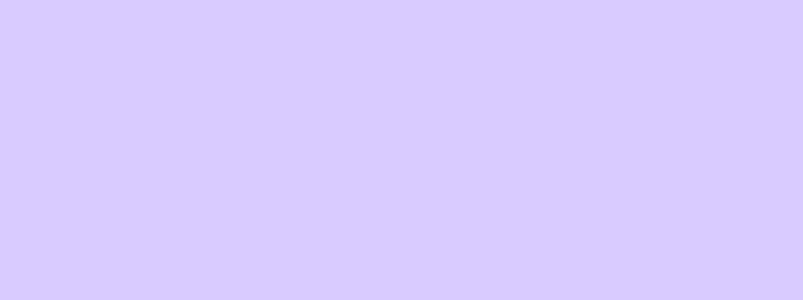
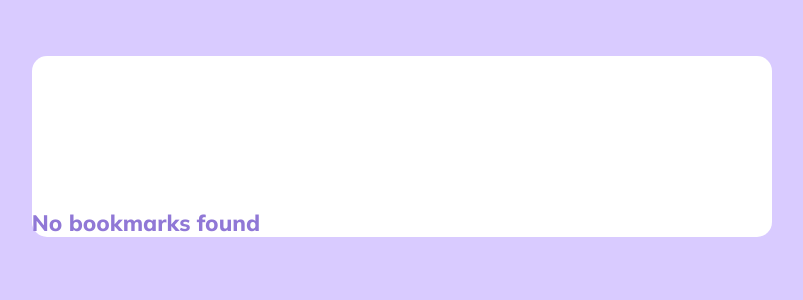
Before and after one commit to Natasha-A/WordFinder, a React (Create React App) app in the folder finalproject-app/: page /bookmarks in a window 1280 px wide. Before the commit this address had no page. Shown: the top 300 px of the page, without its empty margins (238-1041 px from the left). Built offline with nearby package versions, Linux system fonts and the light colour scheme.

Commit message:
bookmarks component complete

```diff
--- a/finalproject-app/src/App.js
+++ b/finalproject-app/src/App.js
@@ -1,6 +1,6 @@
 import axios from "axios";
 import {BrowserRouter, Routes, Route, Link} from 'react-router-dom';
-//import Bookmarks from "./components/Bookmarks.js";
+import Bookmarks from "./components/Bookmarks.js";
 import Homepage from './components/Homepage.js';
 import Dictionary from './components/Dictionary.js';
 import Container from 'react-bootstrap/Container';
@@ -8,6 +8,8 @@ import './styles.scss';
 import {useState, useEffect} from 'react';
 
 function App() {
+  // practice hook
+  const [data, setData] = useState('');
 
   // store bookmark state in the state as an array
   const [bookmarks, setBookmarks] = useState(JSON.parse(localStorage.getItem('bookmarks')) || '' );
@@ -17,7 +19,6 @@ function App() {
     localStorage.setItem('bookmarks', JSON.stringify(bookmarks));
   }, [bookmarks]);
 
-  console.log(bookmarks);
   // add bookmark to bookmarks, update state by passing definitions from 'Definitions.js comp'
   // store old state using oldBookmarks and update value
   const addBookmark = (word, definitions) => setBookmarks(oldBookmarks => ({...oldBookmarks, [word] : definitions
@@ -31,13 +32,17 @@ function App() {
     return temp; // gets passed as the new state
   })
 
+  // practice passing data to child
+  const parentToChild = () => {
+    setData("This is a parent comp to child comp");
+  }
   return (
     <div>
       <Container className='text-center p-4 mt-4'>
-      <Container className="m-12 .container-lg mt-2" Style="width: 70%;">
+      <Container className="xs-12 sm-8 md-5 lg-3 m-12 .container-lg mt-2" Style="width: 70%;">
       <Routes>
-          <Route path='/' element={<Homepage />}/>
-           {/*<Route exact path='/bookmarks' element={<Bookmarks />} />*/}
+          <Route path='/' element={<Homepage parentToChild={data}/>}/>
+           <Route exact path='/bookmarks' element={<Bookmarks bookmarks={bookmarks} />} />
             <Route path="/search/:word" element={<Dictionary bookmarks={bookmarks} addBookmark={addBookmark} removeBookmark={removeBookmark}/>}/>
         </Routes>
         </Container>
--- a/finalproject-app/src/components/Bookmarks.js
+++ b/finalproject-app/src/components/Bookmarks.js
@@ -1,24 +1,40 @@
-import axios from "axios";
-import { useState, useEffect } from "react";
-/*
-function Bookmarks() {
-  const[bookmarks, setBookmarks]=useState({
-    'pretty':[]
-  });
+import { useState, useEffect, Fragment } from 'react';
+import Container from 'react-bootstrap/Container';
+import Stack from 'react-bootstrap/Stack';
+import { BsSearch } from "react-icons/bs";
+import { BsArrowLeftShort } from "react-icons/bs";
+import Button from 'react-bootstrap/Button';
+import { useParams, useNavigate } from 'react-router-dom';
+import axios from 'axios';
+import Spinner from 'react-bootstrap/Spinner'
+import "../styles.scss";
+import { Link } from 'react-router-dom';
 
-  const getBookmark=(word, definitions) => setBookmarks(oBookmarks => ({oBookmarks, [word]: definitions}))
+const Bookmarks = ({ bookmarks }) => {
+  return (
+    <section>
+        <Stack className=" pb-2 justify-content-between b" direction="horizontal">
+        <Link to="/">
+          <Button className="btn customButton" Style="font-size:2em">
+            <BsArrowLeftShort/>
+          </Button>
+        </Link>
+      </Stack>
+      <h2 className="pt-3" Style="color: white; font-weight:900">Bookmarks</h2>
 
-  const deleteBookmark = word => setBookmarks(oBookmarks => {
-    const copy = {oBookmarks};
-    delete copy[word];
-    return copy;
-  })
+      {
+        !!Object.keys(bookmarks).length ? // check if bookmarks exist
+          Object.keys(bookmarks).map(b =>
+            <Link Style="text-decoration:none" to={`/search/${b}`}>
+            <Container key={b} className="customCard justify-content-between border mt-4 p-4 h-50 font-weight-bolder shadow" direction="horizontal" Style="align-items: center; background-color: white; text-transform: capitalize; font-size: 1.2em; font-weight:900; color: #9078D6;">
+            {b}
+            </Container>
+          </Link>)
+          : <h3 Style="margin-top: 1.4em; font-size: 1.4em; font-weight:900; color: #9078D6; align:center">No bookmarks found</h3>
 
-  return (
-    <div>
-        <h1 className="mb-3">Bookmarks</h1>
-    </div>
+      }
+    </section>
   );
 }
 
-export default Bookmarks;*/
+export default Bookmarks;
--- a/finalproject-app/src/components/Dictionary.js
+++ b/finalproject-app/src/components/Dictionary.js
@@ -24,13 +24,11 @@ const Dictionary=({bookmarks,addBookmark, removeBookmark}) => {
 
   console.log(definitions);
   // called every time value we are observing the values - on load
-  useEffect(() => {
-    const fetchDefinition = async () => {
-      try {
-        const resp = await axios.get(`https://api.dictionaryapi.dev/api/v2/entries/en/${word}`);
-        setDefintions(resp.data);
+
+  const updateState = data => {
+          setDefintions(data);
           // set phonetics value
-        const phonetics = resp.data[0].phonetics;
+          const phonetics = data[0].phonetics;
           if(!phonetics.length) return; // if no audio exists, no return value
           var url = phonetics[0].audio.replace('//ssl', 'https://ssl');
 
@@ -40,13 +38,23 @@ const Dictionary=({bookmarks,addBookmark, removeBookmark}) => {
          }
 
           setAudio(new Audio(url));
+  }
+
+  useEffect(() => {
+    const fetchDefinition = async () => {
+      try {
+        const resp = await axios.get(`https://api.dictionaryapi.dev/api/v2/entries/en/${word}`);
+        updateState(resp.data);
 
       } catch(err) {
         setExist(false);
         console.log(err);
       }
     }
-    fetchDefinition();
+
+    if (!isBookmarked) fetchDefinition()
+    else updateState(bookmarks[word])
+
   }, []);
 
 
--- a/finalproject-app/src/components/Homepage.js
+++ b/finalproject-app/src/components/Homepage.js
@@ -8,28 +8,29 @@ import Button from "react-bootstrap/Button";
 import Stack from "react-bootstrap/Stack";
 import { useState } from 'react';
 import { useNavigate } from 'react-router-dom';
+import { Link } from 'react-router-dom';
+import Bookmarks from "./Bookmarks";
 
-function Homepage() {
+function Homepage( { parentToChild }) {
   {/*useState for word input field rendering*/}
   const [word, setWord] = useState("");
   const navigate = useNavigate();
 
+  console.log(parentToChild);
   const handleSubmit = (event) => {
   event.preventDefault(); // prevents from refreshing screen
-  console.log(word)
 
   // error checking for word input
   // i.e.) check if word exists and has no spaces
   const trimmedWord = word.trim().toLowerCase();
   if (!trimmedWord || (trimmedWord.split(' ').length > 1)) return;
-  navigate(`/search/${word}`); // push the value to defintions comp
+  navigate(`/search/${trimmedWord}`); // push the value to defintions comp
 
   }
 
   return (
      <div>
           <img src="/assets/bookIcon.png"/>
-
           {/* Title */}
           <h1 className="mb-3"Style="color:white"> Word Finder</h1>
 
@@ -62,12 +63,12 @@ function Homepage() {
             </section>
 
             {/* Bookmarks */}
-            <section className="border p-4 mt-4 h-50 font-weight-bold font-weight-bolder shadow customCard">
-              <h2 Style="color: #9078D6">Bookmarks</h2>
-              <div id="bookmarks">
-              <b>Bookmark 1</b>
-              <p><b>Bookmark 2</b></p>
-              </div>
+            <section className="border p-4 mt-4 h-50 font-weight-bold font-weight-bolder shadow ">
+            <div>{parentToChild}</div>
+
+              <Link to="/bookmarks">
+                <Button Style="align-self:right">View All</Button>
+              </Link>
             </section>
           </Stack>
       </div>
--- a/finalproject-app/src/styles.scss
+++ b/finalproject-app/src/styles.scss
@@ -100,13 +100,15 @@ section {
   outline: none;
   box-shadow: none;
   border: none;
+  border-style: none;
 
 }
 
 .btn:active {
   outline: none;
-  box-shadow: none;
-  border: none;
+  box-shadow: none!important;
+  border: none !important;
+  border-style: none !important;
 
 }
 
```
Lines whose indentation alone changed are shown as unchanged.
